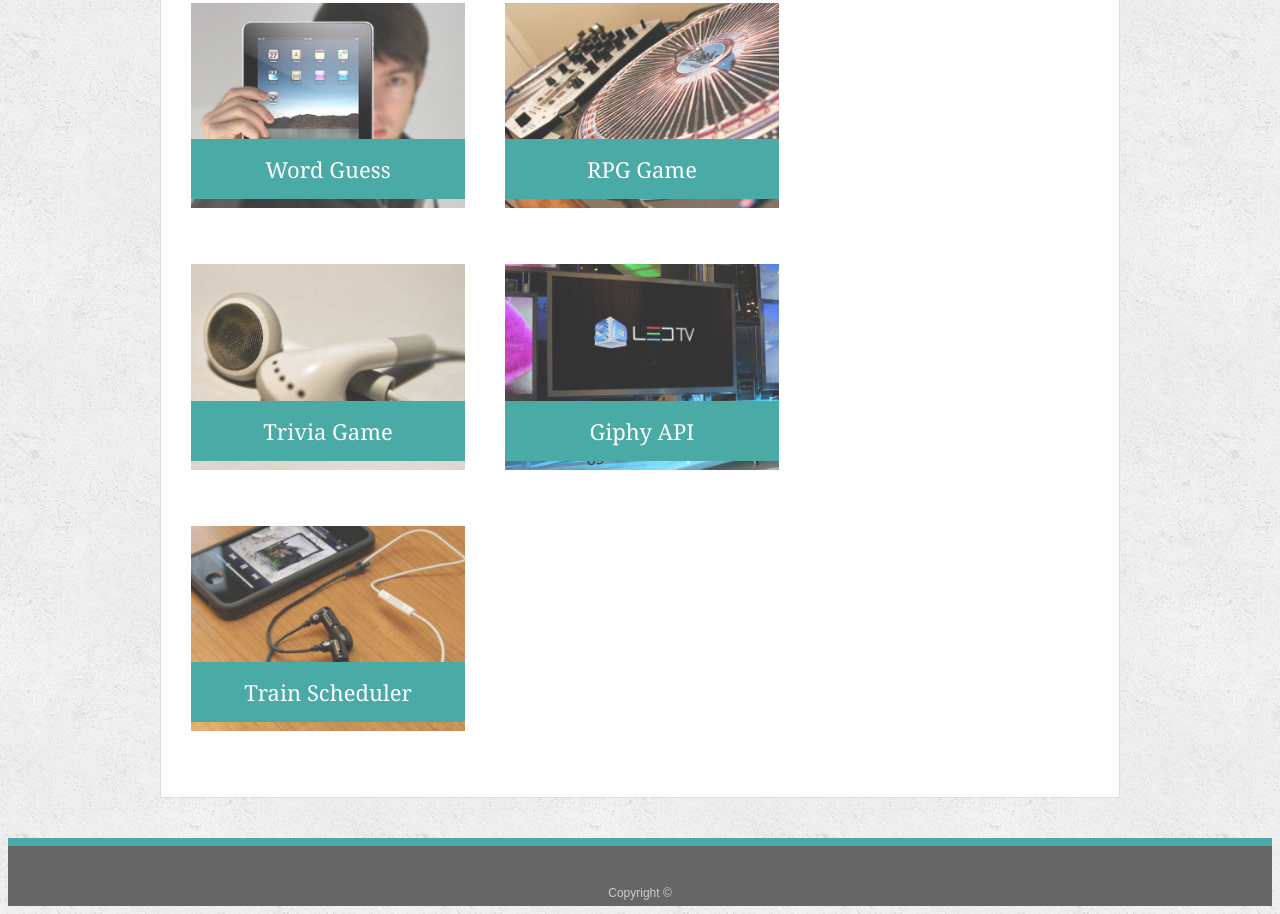
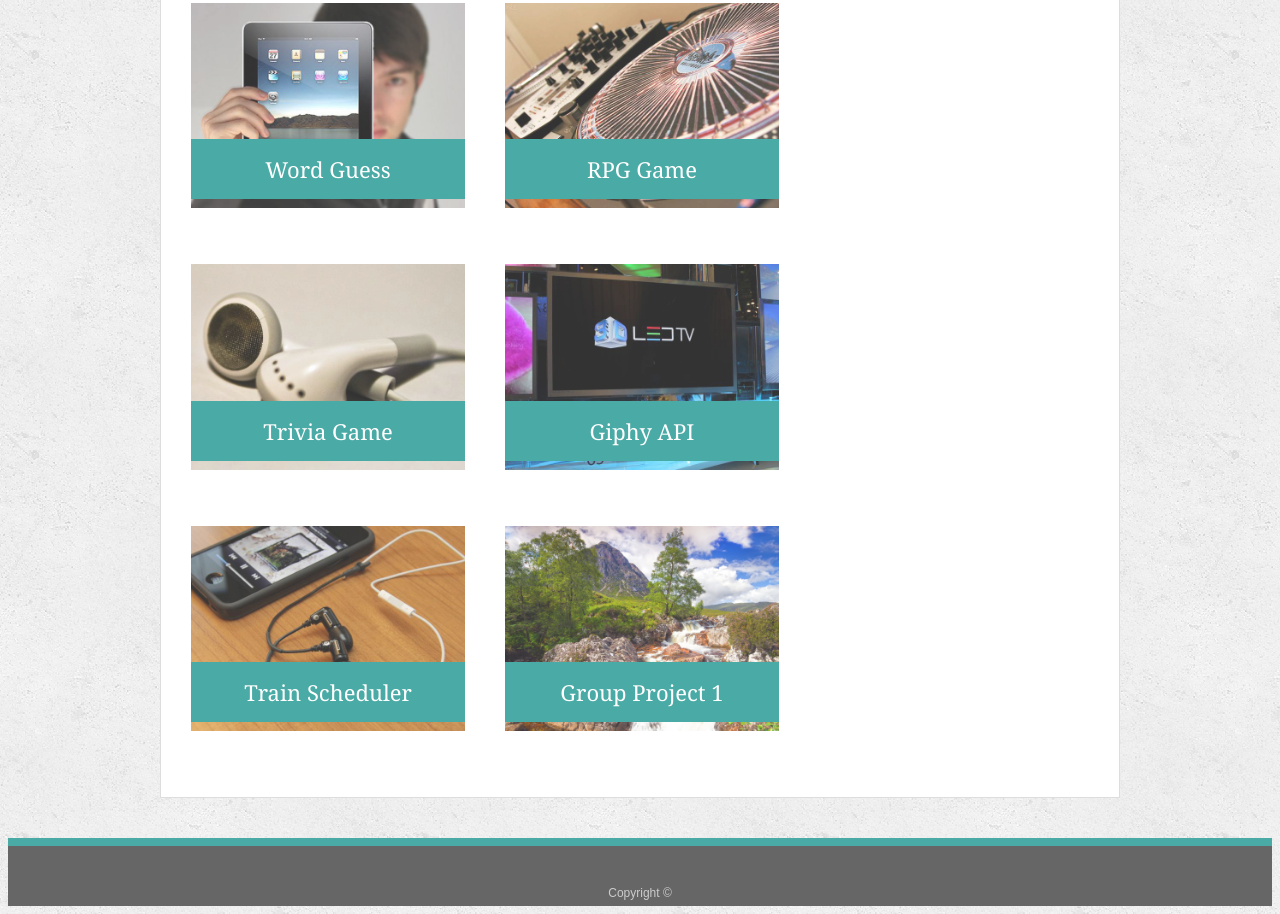
Before and after one commit to nicholettesams/Responsive-Portfolio, a plain HTML site: page portfolio.html in a window 1280 px wide. Shown: the part 303-1217 px from the top of the page. Drawn offline with Linux system fonts and the light colour scheme.

Commit message:
add link to group project 1

```diff
--- a/portfolio.html
+++ b/portfolio.html
@@ -59,7 +59,12 @@
         </a>
         <h3>Train Scheduler</h3>
       </div>
-
+      <div class="work">
+        <a href= "https://nicholettesams.github.io/Gryffyndor-Project1">
+          <img src="assets/images/Project1.jpg" alt="Group Project 1">
+        </a>
+        <h3>Group Project 1</h3>
+      </div>
     </section>
 
   </div>
```
Also changed, not shown: assets/images/Project1.jpg (added).
